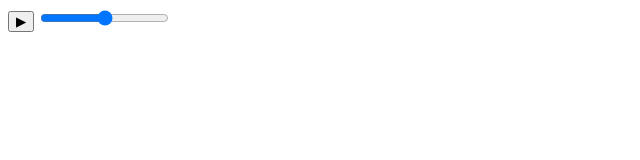
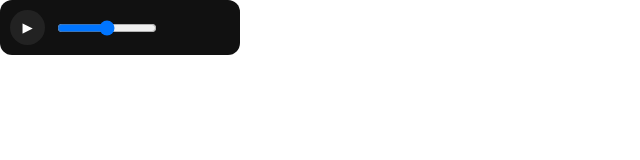
Before and after one commit to PatitoSoftware/Audio-Player, a plain HTML site: page index.html in a window 1280 px wide. Shown: the whole page, without its empty margins (0-640 px from the left). Drawn offline with Linux system fonts and the light colour scheme.

Commit message:
Update index.html

```diff
--- a/index.html
+++ b/index.html
@@ -1,9 +1,45 @@
 <!DOCTYPE html>
 <html>
+<head>
+<meta charset="UTF-8">
+<style>
+body {
+  margin: 0;
+  background: transparent;
+}
+
+.player {
+  display: flex;
+  align-items: center;
+  gap: 10px;
+  background: #111;
+  padding: 10px;
+  border-radius: 12px;
+  width: 220px;
+}
+
+button {
+  background: #222;
+  color: white;
+  border: none;
+  border-radius: 50%;
+  width: 35px;
+  height: 35px;
+  cursor: pointer;
+}
+
+input {
+  width: 100px;
+}
+</style>
+</head>
+
 <body>
 
-<button onclick="toggle()">▶</button>
-<input type="range" min="0" max="1" step="0.01" oninput="volume(this.value)">
+<div class="player">
+  <button onclick="toggle()">▶</button>
+  <input type="range" min="0" max="1" step="0.01" value="0.5" oninput="volume(this.value)">
+</div>
 
 <audio id="audio"></audio>
 
```
